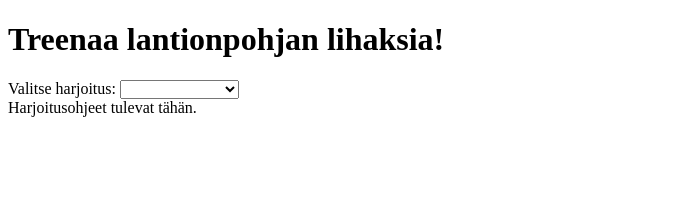
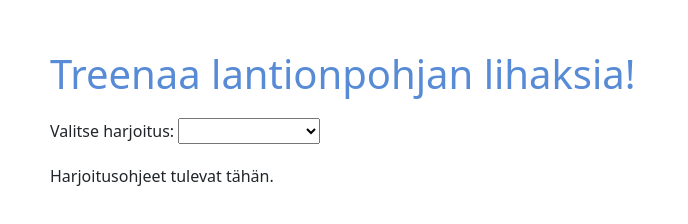
Before and after one commit to KaisaSelamo/codebootcamp2021demo, a plain HTML site: page index.html in a window 1280 px wide. Shown: the whole page, without its empty margins (0-688 px from the left). Drawn offline with nearby package versions, Linux system fonts and the light colour scheme.

Commit message:
Added Bootstrap and CSS styles.

```diff
--- /dev/null
+++ b/exercises.css
@@ -0,0 +1,12 @@
+h1 {
+  margin-left: 50px;
+  margin-top: 50px;
+  color: #588bd6;
+}
+div {
+  margin-left: 50px;
+  margin-top: 20px;
+}
+h2 {
+  color: #588bd6;
+}
--- a/index.html
+++ b/index.html
@@ -4,6 +4,8 @@
     <meta charset="UTF-8">
     <meta http-equiv="X-UA-Compatible" content="IE=edge">
     <meta name="viewport" content="width=device-width, initial-scale=1.0">
+    <link href="https://cdn.jsdelivr.net/npm/bootstrap@5.0.0-beta1/dist/css/bootstrap.min.css" rel="stylesheet" integrity="sha384-giJF6kkoqNQ00vy+HMDP7azOuL0xtbfIcaT9wjKHr8RbDVddVHyTfAAsrekwKmP1" crossorigin="anonymous">
+    <link rel="stylesheet" href="exercises.css" />
     <title>Treenaa lantionpohjan lihaksia</title>
 </head>
 <body>
```
